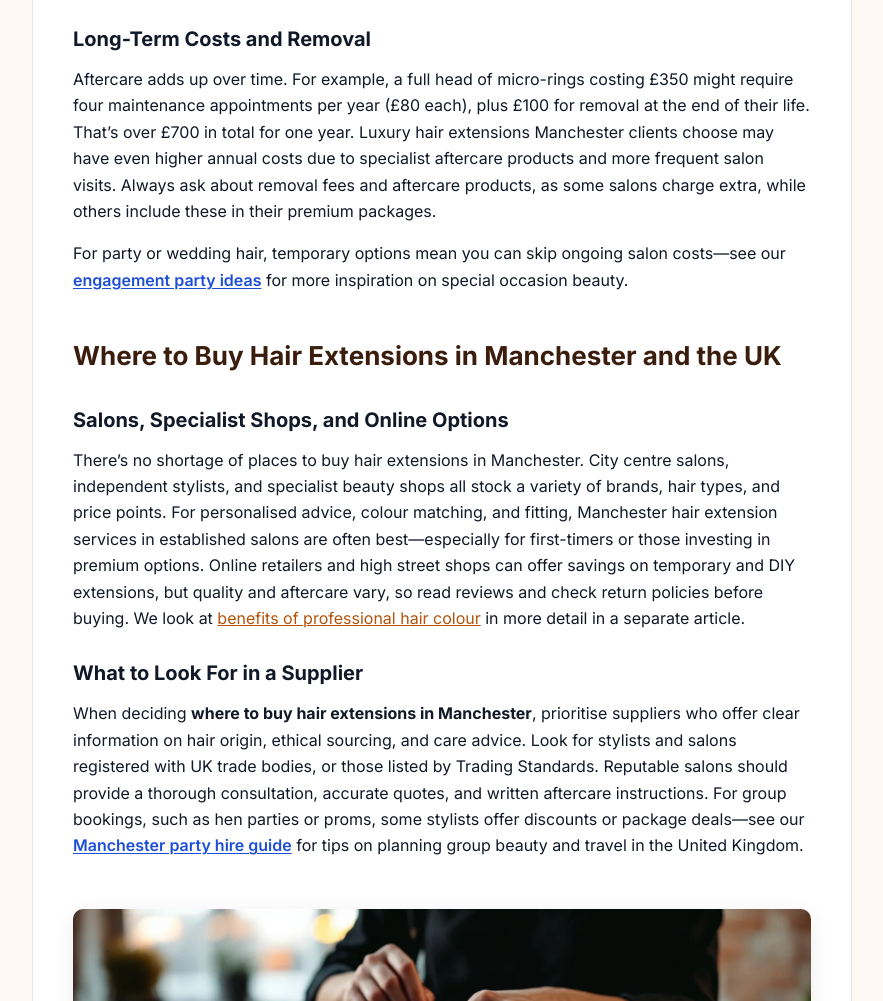
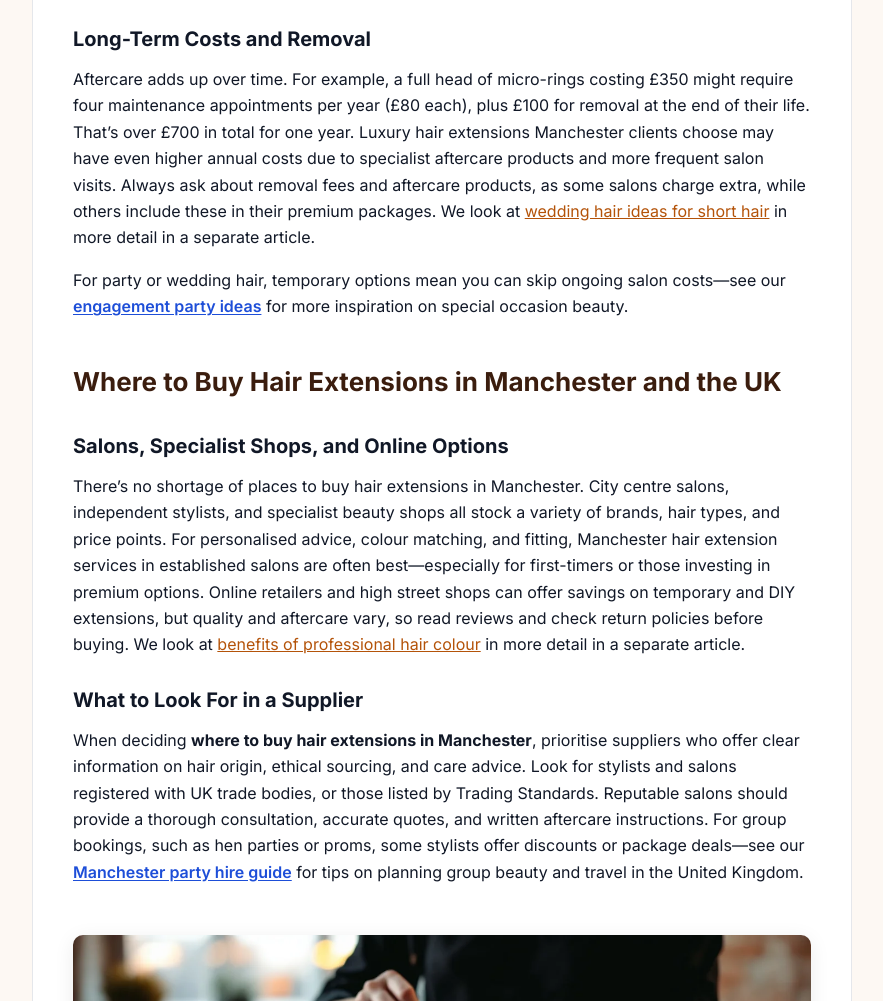
Before and after one commit to aiautomationuk/net-mane-attraction, a plain HTML site: page blog/cost-of-hair-extensions-in-manchester.html in a window 1280 px wide. Shown: the part 4035-5036 px from the top of the page, without its empty margins (198-1081 px from the left). Drawn offline with Linux system fonts and the light colour scheme.

Commit message:
Link to a new related post: Wedding Hair Ideas for Short Hair

```diff
--- a/blog/cost-of-hair-extensions-in-manchester.html
+++ b/blog/cost-of-hair-extensions-in-manchester.html
@@ -109,7 +109,7 @@ article.post blockquote{border-left:4px solid var(--p);margin:16px 0;padding:6px
 <h3 style="margin:1.3em 0 0.5em!important">Salon Maintenance and Upkeep</h3>
 <p style="margin:0 0 1em!important">The initial <strong>cost of hair extensions in Manchester</strong> is only part of the picture. Professional semi-permanent extensions need regular maintenance every 6–8 weeks. Manchester hair extension salons typically charge £40–£120 per session for tightening, refitting, or re-taping. Leaving extensions too long risks matting, tangling, or hair damage—so maintenance is non-negotiable for long-term wearers. The most affordable hair extensions Manchester offers (clip-ins and halos) require little professional upkeep, only basic home care and occasional replacement.</p>
 <h3 style="margin:1.3em 0 0.5em!important">Long-Term Costs and Removal</h3>
-<p style="margin:0 0 1em!important">Aftercare adds up over time. For example, a full head of micro-rings costing £350 might require four maintenance appointments per year (£80 each), plus £100 for removal at the end of their life. That’s over £700 in total for one year. Luxury hair extensions Manchester clients choose may have even higher annual costs due to specialist aftercare products and more frequent salon visits. Always ask about removal fees and aftercare products, as some salons charge extra, while others include these in their premium packages.</p>
+<p style="margin:0 0 1em!important">Aftercare adds up over time. For example, a full head of micro-rings costing £350 might require four maintenance appointments per year (£80 each), plus £100 for removal at the end of their life. That’s over £700 in total for one year. Luxury hair extensions Manchester clients choose may have even higher annual costs due to specialist aftercare products and more frequent salon visits. Always ask about removal fees and aftercare products, as some salons charge extra, while others include these in their premium packages. We look at <a href="https://maneattraction.hair/blog/wedding-hair-ideas-for-short-hair.html">wedding hair ideas for short hair</a> in more detail in a separate article.</p>
 <p style="margin:0 0 1em!important">For party or wedding hair, temporary options mean you can skip ongoing salon costs—see our <a style="color:#1d4ed8;text-decoration:underline;text-underline-offset:2px;font-weight:600" href="https://maneattraction.hair/blog/engagement-party-ideas-uk.html">engagement party ideas</a> for more inspiration on special occasion beauty.</p>
 <h2 style="margin:1.6em 0 0.5em!important">Where to Buy Hair Extensions in Manchester and the UK</h2>
 <h3 style="margin:1.3em 0 0.5em!important">Salons, Specialist Shops, and Online Options</h3>
```
